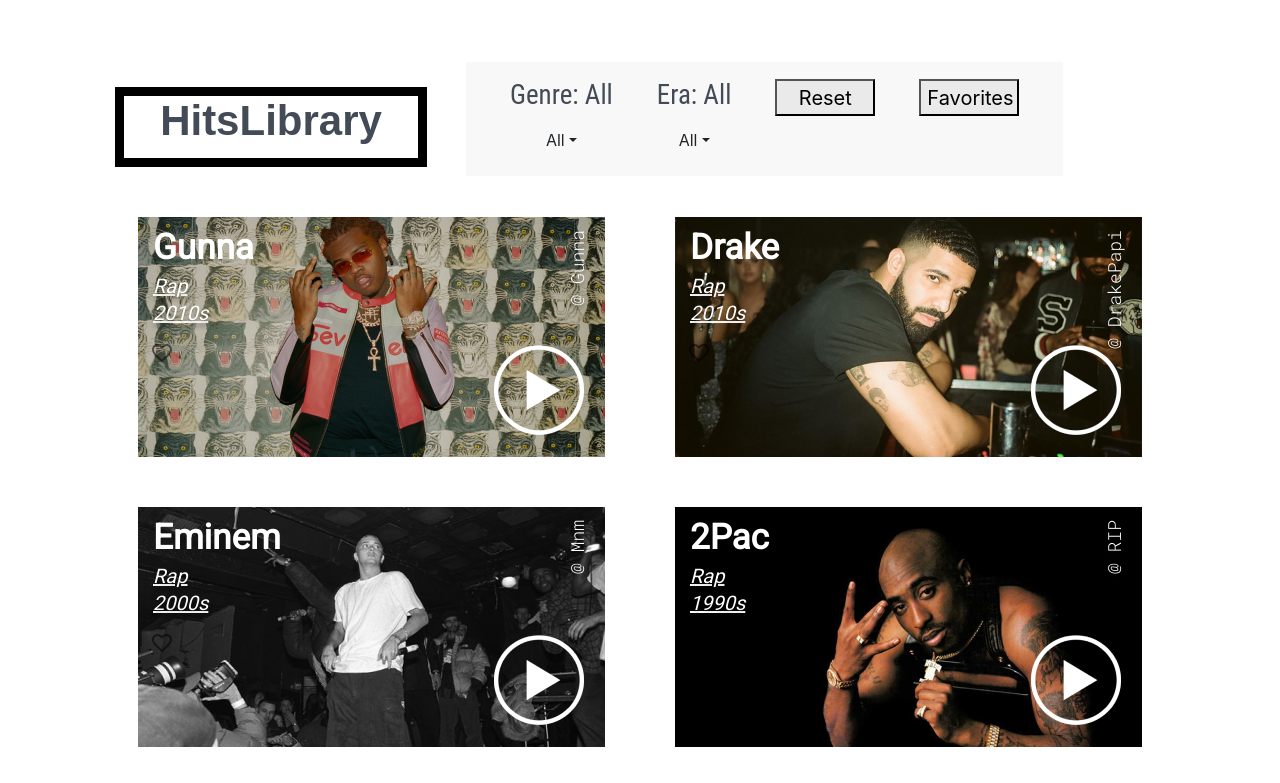
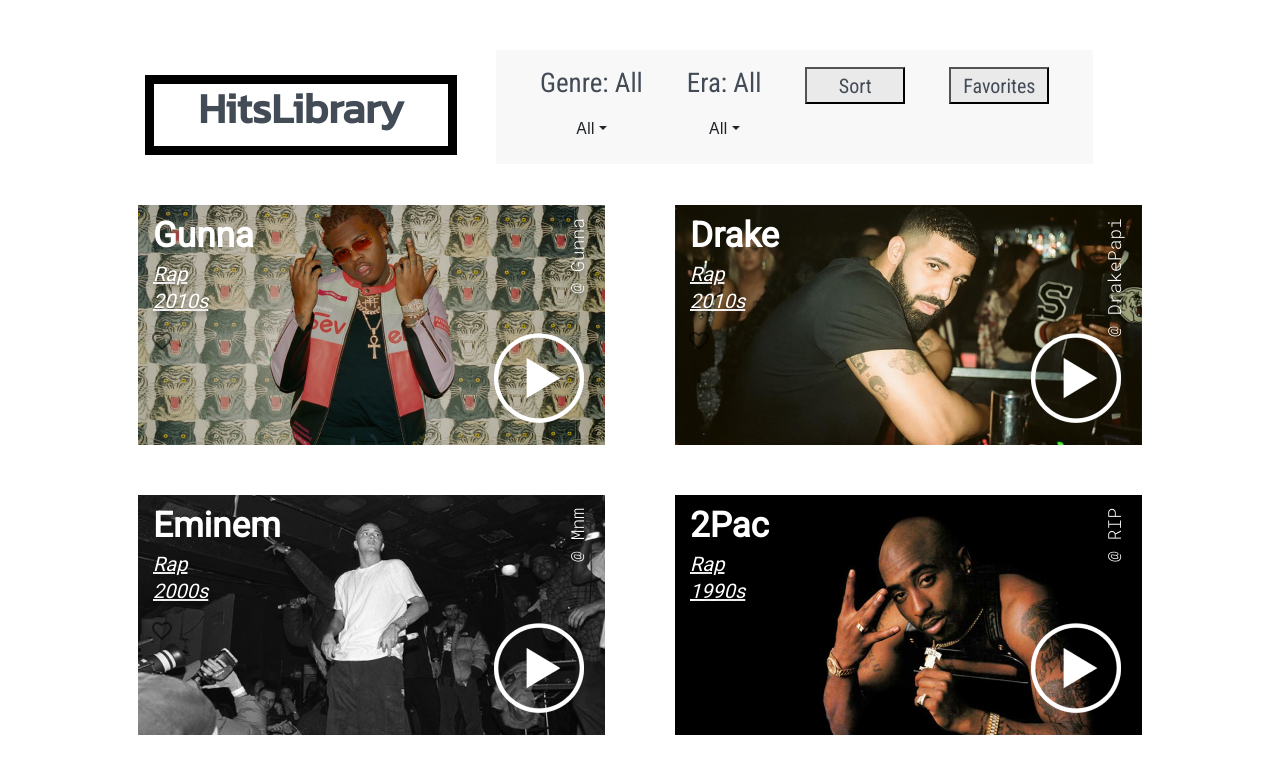
Before and after one commit to GaryZhou98/CSCI1300Development, a React (Create React App) app: page / in a window 1280 px wide. Shown: the top 783 px of the page. Built offline with nearby package versions, Linux system fonts and the light colour scheme.

Commit message:
minor changes

```diff
--- a/public/index.html
+++ b/public/index.html
@@ -3,6 +3,8 @@
   <head>
     <meta charset="utf-8" />
     <link href="https://fonts.googleapis.com/css?family=Roboto&display=swap" rel="stylesheet">
+    <link href="https://fonts.googleapis.com/css?family=Kanit&display=swap" rel="stylesheet">
+    <link href="https://fonts.googleapis.com/css?family=Roboto+Condensed&display=swap" rel="stylesheet">
     <link rel="icon" href="%PUBLIC_URL%/favicon.ico" />
     <link
       rel="stylesheet"
--- a/src/FilterList.css
+++ b/src/FilterList.css
@@ -3,15 +3,11 @@
   height: auto;
   min-height: 100vh;
   width: 100vw;
+  padding-left: 30px;
+  padding-right: 30px;
+  padding-bottom: 40px;
 }
 
-/* .navbar {
-    display: flex;
-    flex-direction: row;
-    justify-content: space-between;
-    padding-left: 30px;
-    padding-right: 30px;
-} */
 
 .LogoContainer {
     width: 312px;
@@ -24,7 +20,7 @@
   flex-direction: row;
   margin-left: 115px;
   margin-right: 115px;
-  margin-top: 62px;
+  margin-top: 50px;
   margin-bottom: 41px;
 }
 
@@ -100,6 +96,8 @@
   /* font-size: 12px; */
   /* background-color: aliceblue; */
   font-size: 20px;
+  color: #424B56;
+  font-family: 'Roboto Condensed', sans-serif;
   background: #EAEAEA;
   width: 100px;
   height: 37px;
--- a/src/FilterList.js
+++ b/src/FilterList.js
@@ -46,7 +46,9 @@
 
             <div className = "HeaderContainer">
               <div class = "LogoContainer">
-                <h1 className = "Header">HitsLibrary</h1>
+                <div class = "LogoText">
+                    <h1 className = "Header">HitsLibrary</h1>
+                </div>
               </div>
               <div class = "OptionsContainer">
                   <div class = "Item1">
@@ -58,7 +60,7 @@
                   </div>
 
                   <div class = "Item3">
-                    <button className = "SortButton" onClick={this.sortByInitial}>Reset</button>
+                    <button className = "SortButton" onClick={this.sortByInitial}>Sort</button>
                   </div>
 
                   <div class = "Item4">
```
